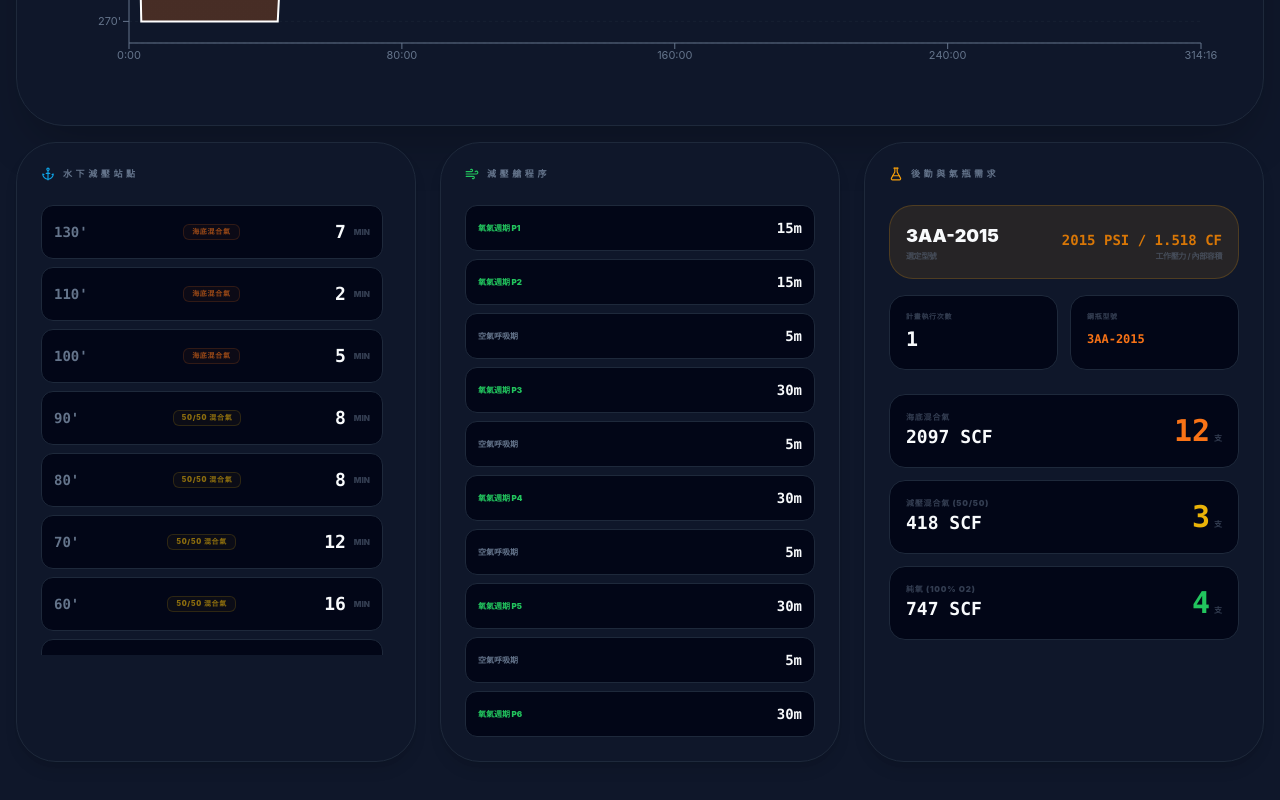
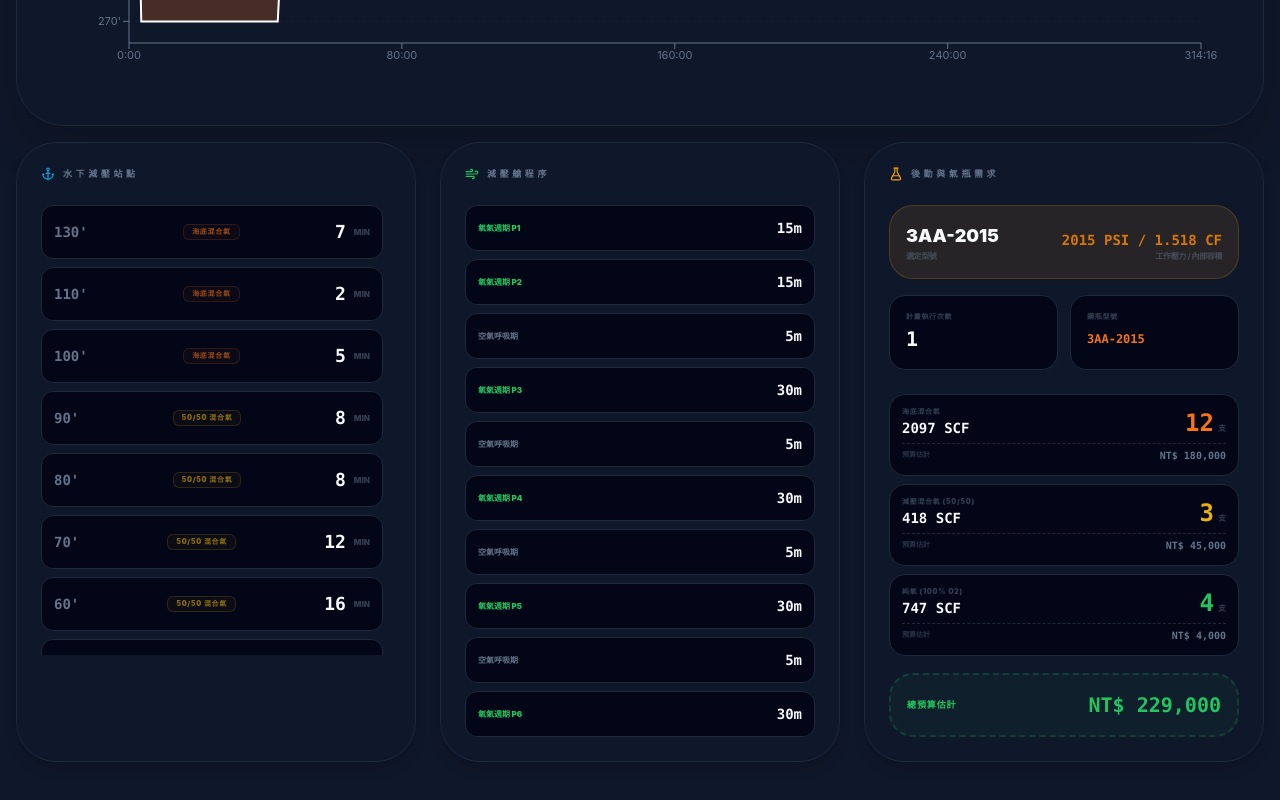
Before and after one commit to ryanhu-tech/heliox-mission-controller, a React (Vite) app: page / in a window 1280 px wide. Shown: the part 827-1627 px from the top of the page. Built offline with nearby package versions, Linux system fonts and the light colour scheme.

Commit message:
feat: add budget estimation to logistics section

```diff
--- a/src/App.jsx
+++ b/src/App.jsx
@@ -29,10 +29,10 @@ const THEMES = {
 
 const TRANSLATIONS = {
   en: {
-    title: 'Heliox Mission', subtitle: 'US NAVY MANUAL REV.7', maxDepth: 'Max Depth', bottomTime: 'Bottom Time', decoMode: 'Deco Mode', divers: 'Divers', opTime: 'Op Time', export: 'Export PDF', generating: 'Generating...', profile: 'Mission Profile', waterDeco: 'Water Deco Schedule', chamber: 'Chamber Procedure', protocol: 'Protocol', logistics: 'Logistics & Mission Demand', runs: 'Mission Runs', cylinder: 'Cylinder Type', spec: 'Active Cylinder Spec', model: 'Selected Model', workPress: 'Work Press / Internal Vol', bottomMix: 'Bottom Mix', decoMix: 'Deco Mix (50/50)', oxygen: 'Oxygen (100% O2)', cyls: 'Cyls', singleRun: 'Single Run', airNote: 'Air supply is managed via local compressor.', noDeco: 'No deco required.', vent: 'VENT (3m)', switch: 'SW', depth: 'Depth', clock: 'Clock', duration: 'Duration', o2Period: 'O2 Period', airBreak: 'Air Break', gasSource: 'Gas Source', segmentTime: 'Seg. Time', ascent: 'Ascent', descent: 'Descent', chamberTravel: 'To Chamber', chamberDescent: 'Chamber Desc.', surface: 'Surface', surfInterval: 'Surf Interval', surfacing: 'Surfacing'
+    title: 'Heliox Mission', subtitle: 'US NAVY MANUAL REV.7', maxDepth: 'Max Depth', bottomTime: 'Bottom Time', decoMode: 'Deco Mode', divers: 'Divers', opTime: 'Op Time', export: 'Export PDF', generating: 'Generating...', profile: 'Mission Profile', waterDeco: 'Water Deco Schedule', chamber: 'Chamber Procedure', protocol: 'Protocol', logistics: 'Logistics & Mission Demand', runs: 'Mission Runs', cylinder: 'Cylinder Type', spec: 'Active Cylinder Spec', model: 'Selected Model', workPress: 'Work Press / Internal Vol', bottomMix: 'Bottom Mix', decoMix: 'Deco Mix (50/50)', oxygen: 'Oxygen (100% O2)', cyls: 'Cyls', singleRun: 'Single Run', airNote: 'Air supply is managed via local compressor.', noDeco: 'No deco required.', vent: 'VENT (3m)', switch: 'SW', depth: 'Depth', clock: 'Clock', duration: 'Duration', o2Period: 'O2 Period', airBreak: 'Air Break', gasSource: 'Gas Source', segmentTime: 'Seg. Time', ascent: 'Ascent', descent: 'Descent', chamberTravel: 'To Chamber', chamberDescent: 'Chamber Desc.', surface: 'Surface', surfInterval: 'Surf Interval', surfacing: 'Surfacing', budget: 'Est. Budget', totalBudget: 'Total Est. Budget'
   },
   zh: {
-    title: '氦氧潛水計畫', subtitle: '美國海軍潛水手冊第七版', maxDepth: '最大深度', bottomTime: '海底時間', decoMode: '減壓模式', divers: '潛水員人數', opTime: '總作業時間', export: '導出計畫報告', generating: '生成中...', profile: '任務剖面分析', waterDeco: '水下減壓站點', chamber: '減壓艙程序', protocol: '作業協議', logistics: '後勤與氣瓶需求', runs: '計畫執行次數', cylinder: '鋼瓶型號', spec: '目前鋼瓶規格', model: '選定型號', workPress: '工作壓力 / 內部容積', bottomMix: '海底混合氣', decoMix: '減壓混合氣 (50/50)', oxygen: '純氧 (100% O2)', cyls: '支', singleRun: '單次潛水需求', airNote: '空氣由空壓機現場填充。', noDeco: '無需減壓。', vent: '通風切換 (3分)', switch: '氣體切換', depth: '深度', clock: '時間', duration: '區段時長', o2Period: '氧氣週期', airBreak: '空氣呼吸期', gasSource: '呼吸氣源', segmentTime: '區段停留', ascent: '上升過程', descent: '下潛過程', chamberTravel: '前往減壓艙', chamberDescent: '減壓艙加壓', surface: '出水上岸', surfInterval: '水面間隔', surfacing: '正在出水', Travel: '上升移動'
+    title: '氦氧潛水計畫', subtitle: '美國海軍潛水手冊第七版', maxDepth: '最大深度', bottomTime: '海底時間', decoMode: '減壓模式', divers: '潛水員人數', opTime: '總作業時間', export: '導出計畫報告', generating: '生成中...', profile: '任務剖面分析', waterDeco: '水下減壓站點', chamber: '減壓艙程序', protocol: '作業協議', logistics: '後勤與氣瓶需求', runs: '計畫執行次數', cylinder: '鋼瓶型號', spec: '目前鋼瓶規格', model: '選定型號', workPress: '工作壓力 / 內部容積', bottomMix: '海底混合氣', decoMix: '減壓混合氣 (50/50)', oxygen: '純氧 (100% O2)', cyls: '支', singleRun: '單次潛水需求', airNote: '空氣由空壓機現場填充。', noDeco: '無需減壓。', vent: '通風切換 (3分)', switch: '氣體切換', depth: '深度', clock: '時間', duration: '區段時長', o2Period: '氧氣週期', airBreak: '空氣呼吸期', gasSource: '呼吸氣源', segmentTime: '區段停留', ascent: '上升過程', descent: '下潛過程', chamberTravel: '前往減壓艙', chamberDescent: '減壓艙加壓', surface: '出水上岸', surfInterval: '水面間隔', surfacing: '正在出水', Travel: '上升移動', budget: '預算估計', totalBudget: '總預算估計'
   }
 };
 
@@ -319,17 +319,27 @@ function App() {
                   )}
                 </div>
              </div>
-             <div className="space-y-3 flex-1">
+             <div className="space-y-2 flex-1">
                 {[
-                  { label: msg?.bottomMix, val: Math.round(bottomGasSCF + ascentGasSCF + (decoGasTotals?.bottomMix || 0)) * runs, count: bottomCylCount, color: '#f97316' },
-                  { label: msg?.decoMix, val: (decoGasTotals?.decoMix || 0) * runs, count: decoCylCount, color: '#eab308' },
-                  { label: msg?.oxygen, val: (decoGasTotals?.oxygen || 0) * runs, count: oxygenCylCount, color: '#22c55e' }
+                  { label: msg?.bottomMix, val: Math.round(bottomGasSCF + ascentGasSCF + (decoGasTotals?.bottomMix || 0)) * runs, count: bottomCylCount, color: '#f97316', price: 15000 },
+                  { label: msg?.decoMix, val: (decoGasTotals?.decoMix || 0) * runs, count: decoCylCount, color: '#eab308', price: 15000 },
+                  { label: msg?.oxygen, val: (decoGasTotals?.oxygen || 0) * runs, count: oxygenCylCount, color: '#22c55e', price: 1000 }
                 ].map(item => (
-                  <div key={item.label} className="p-4 rounded-2xl border flex items-center justify-between" style={{ backgroundColor: t.inputBg, borderColor: t.border }}>
-                    <div><p className="text-[8px] font-black uppercase opacity-50 tracking-widest" style={{ color: t.textSecondary }}>{item.label}</p><p className="text-lg font-mono font-black" style={{ color: t.textPrimary }}>{item.val} SCF</p></div>
-                    <div className="text-right"><span className="text-3xl font-mono font-black" style={{ color: item.color }}>{item.count}</span><span className="text-[8px] font-black uppercase opacity-50 ml-1" style={{ color: t.textSecondary }}>{msg?.cyls}</span></div>
+                  <div key={item.label} className="p-3 rounded-2xl border" style={{ backgroundColor: t.inputBg, borderColor: t.border }}>
+                    <div className="flex items-center justify-between mb-1">
+                      <div><p className="text-[7px] font-black uppercase opacity-50 tracking-widest" style={{ color: t.textSecondary }}>{item.label}</p><p className="text-sm font-mono font-black" style={{ color: t.textPrimary }}>{item.val} SCF</p></div>
+                      <div className="text-right"><span className="text-2xl font-mono font-black" style={{ color: item.color }}>{item.count}</span><span className="text-[8px] font-black uppercase opacity-50 ml-1" style={{ color: t.textSecondary }}>{msg?.cyls}</span></div>
+                    </div>
+                    <div className="flex justify-between items-center pt-1 border-t border-dashed" style={{ borderColor: t.border }}>
+                      <span className="text-[7px] font-bold opacity-40 uppercase" style={{ color: t.textSecondary }}>{msg?.budget}</span>
+                      <span className="text-[10px] font-mono font-bold" style={{ color: t.textSecondary }}>NT$ {(item.count * item.price).toLocaleString()}</span>
+                    </div>
                   </div>
                 ))}
+             </div>
+             <div className="mt-4 p-4 rounded-3xl border-2 border-dashed flex justify-between items-center" style={{ backgroundColor: 'rgba(34, 197, 94, 0.05)', borderColor: 'rgba(34, 197, 94, 0.2)' }}>
+                <span className="text-[9px] font-black uppercase tracking-widest" style={{ color: '#22c55e' }}>{msg?.totalBudget}</span>
+                <span className="text-xl font-mono font-black" style={{ color: '#22c55e' }}>NT$ {((bottomCylCount + decoCylCount) * 15000 + oxygenCylCount * 1000).toLocaleString()}</span>
              </div>
           </section>
         </div>
```
